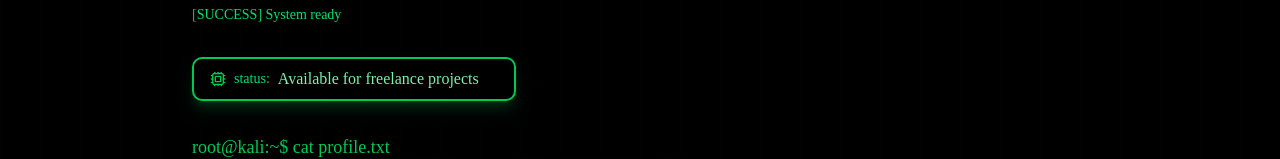
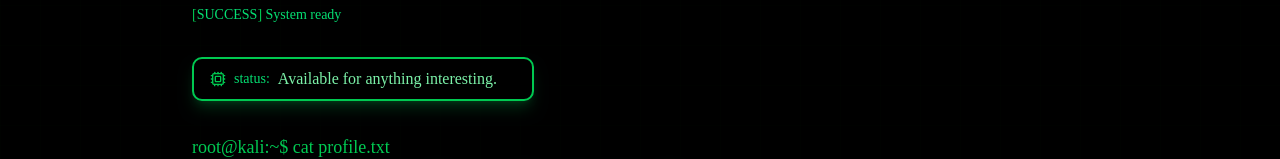
Before and after one commit to Akash9773312/akash-mishra, a Next.js app in the folder portfolio/: page / in a window 1280 px wide. Shown: the part 315-474 px from the top of the page. Built offline with nearby package versions, Linux system fonts and the light colour scheme.

Commit message:
just changed a tag line

```diff
--- a/portfolio/components/Hero.tsx
+++ b/portfolio/components/Hero.tsx
@@ -80,7 +80,7 @@ export default function Hero() {
             >
               <Cpu className="w-4 h-4 text-green-500 terminal-glow" />
               <span className="text-green-400 text-sm">status: </span>
-              <span className="text-green-300">Available for freelance projects</span>
+              <span className="text-green-300">Available for anything interesting.</span>
               <span className="animate-blink text-green-500">█</span>
             </motion.div>
 
```
